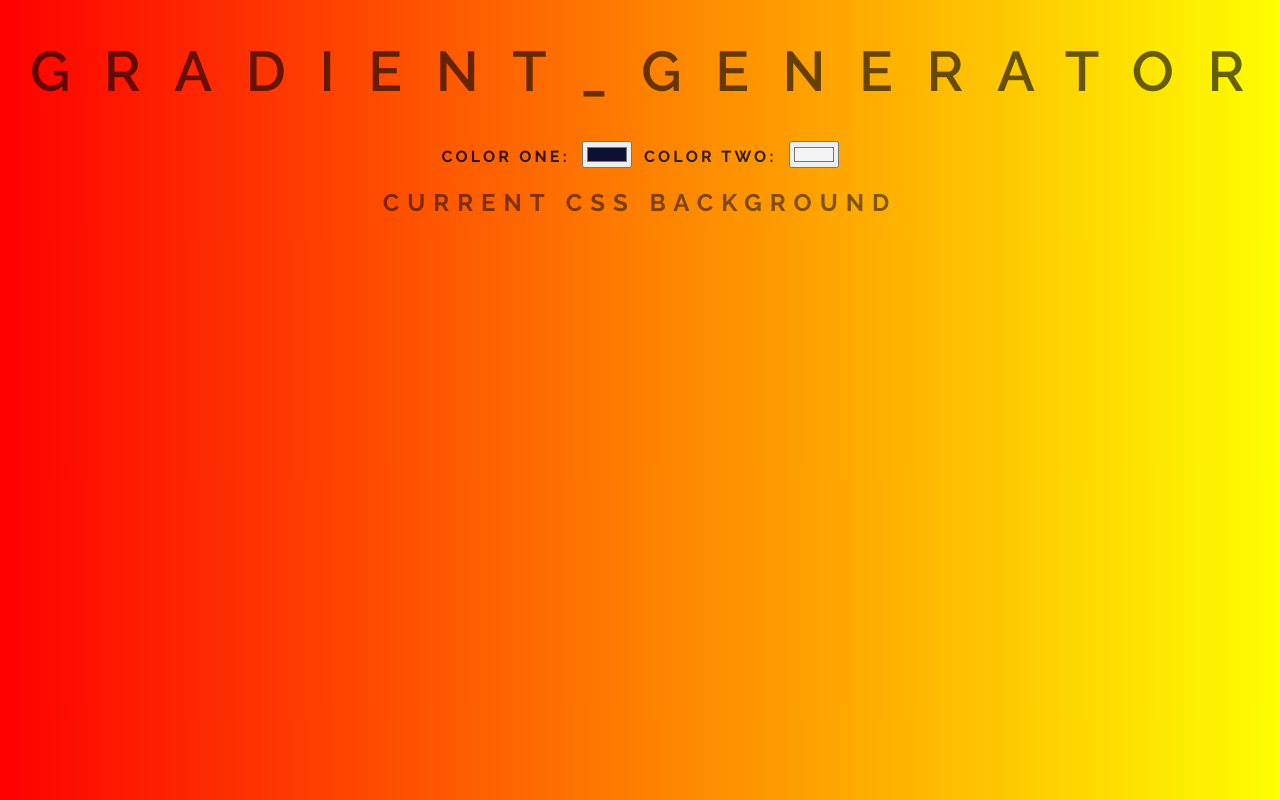
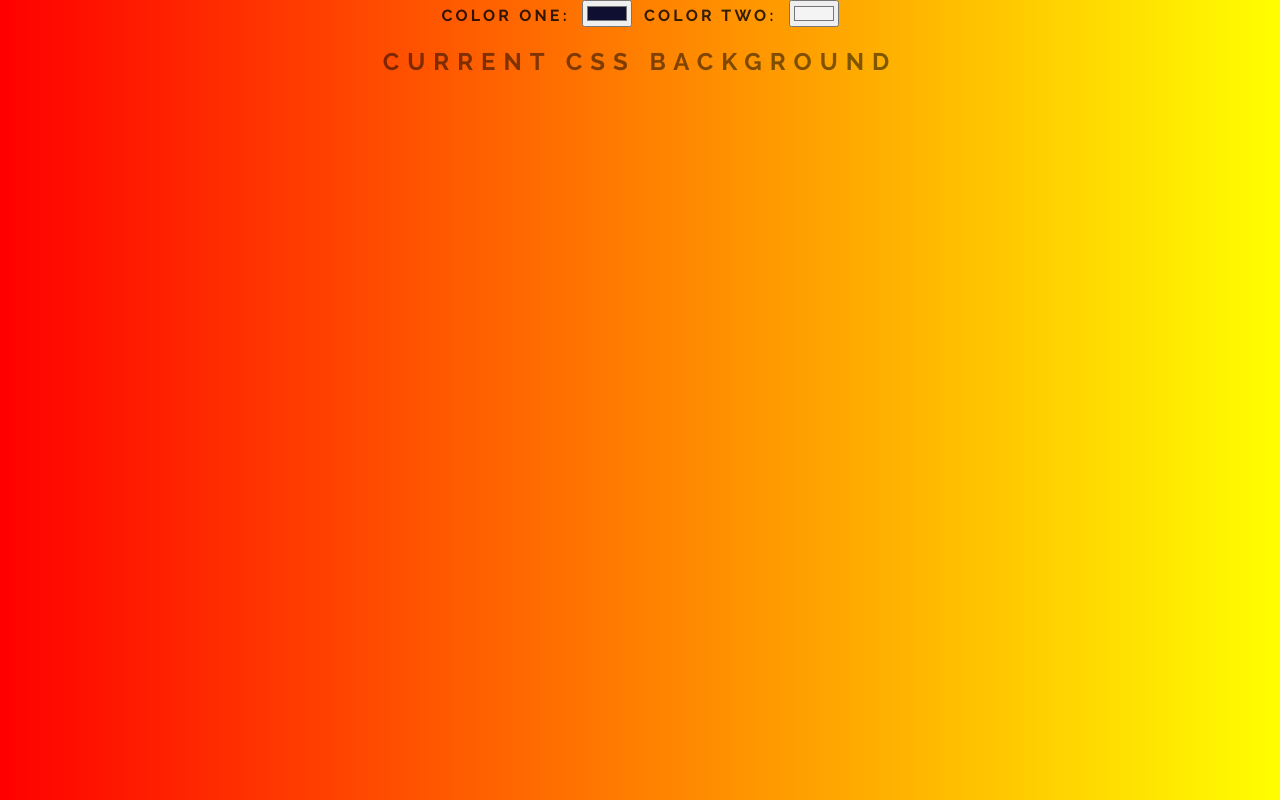
Before and after one commit to alexfoster1022/background-gradient-generator, a plain HTML site: page index.html in a window 1280 px wide. Drawn offline with Linux system fonts and the light colour scheme.

Commit message:
removed h1

```diff
--- a/index.html
+++ b/index.html
@@ -1,15 +1,18 @@
 <!DOCTYPE html>
 <html lang="en">
+
 <head>
     <meta charset="UTF-8">
     <meta http-equiv="X-UA-Compatible" content="IE=edge">
     <meta name="viewport" content="width=device-width, initial-scale=1.0">
     <link rel="stylesheet" href="style.css" class="style">
-    <link href="https://fonts.googleapis.com/css2?family=Raleway:ital,wght@0,400;0,500;0,600;0,700;0,800;0,900;1,300;1,400;1,500;1,600;1,700;1,800;1,900&display=swap" rel="stylesheet">
+    <link
+        href="https://fonts.googleapis.com/css2?family=Raleway:ital,wght@0,400;0,500;0,600;0,700;0,800;0,900;1,300;1,400;1,500;1,600;1,700;1,800;1,900&display=swap"
+        rel="stylesheet">
     <title>Gradient Generator</title>
 </head>
+
 <body id="gradient">
-    <h1>Gradient_Generator</h1>
     <label for="color-one">Color One:</label>
     <input class="color-one" type="color" name="color1" value="#0f0f31">
     <label for="color-two">Color Two:</label>
@@ -18,4 +21,5 @@
     <h3></h3>
     <script src="script.js"></script>
 </body>
+
 </html>
```
